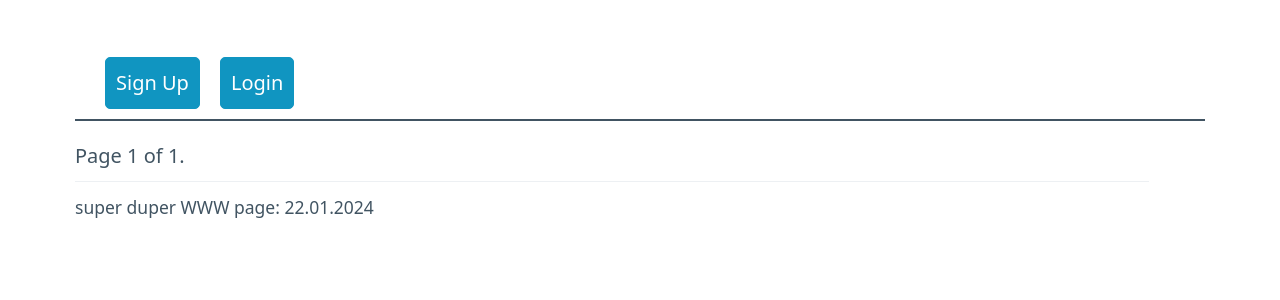
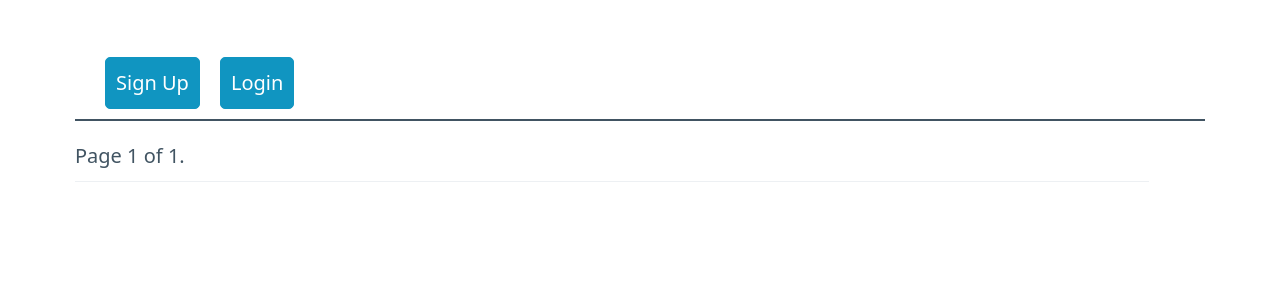
Before and after one commit to DDjog/QuotesDjango, a Django app: page / in a window 1280 px wide. Shown: the part 153-453 px from the top of the page. Run offline with Django 5.2, Linux system fonts and the light colour scheme; data that the repository does not hold is empty.

Commit message:
Update index.html

```diff
--- a/quotes/quotesapp/templates/quotesapp/index.html
+++ b/quotes/quotesapp/templates/quotesapp/index.html
@@ -65,9 +65,6 @@
     </div>
 
    <hr style="width:95%;text-align:center;margin-left:0">
-   <small>
-       super duper WWW page: 22.01.2024
-   </small>
 
 </main>
 
```
